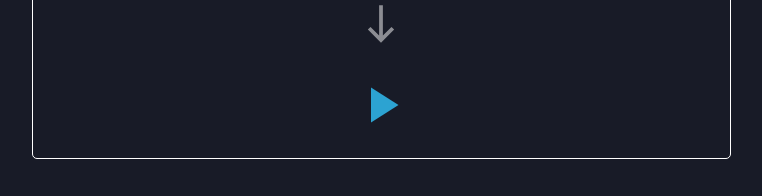
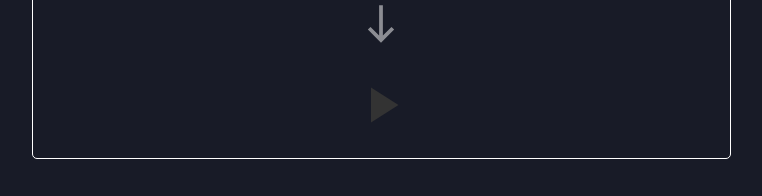
Before and after one commit to Hecktors/rueda-de-casino, a React (Create React App) app: page / in a window 1280 px wide. Shown: the part 561-757 px from the top of the page, without its empty margins (259-1021 px from the left). Built offline with nearby package versions, Linux system fonts and the light colour scheme; a web font is replaced by a local one.

Commit message:
update level color logic

```diff
--- a/src/components/Accordion.js
+++ b/src/components/Accordion.js
@@ -1,4 +1,4 @@
-import { useEffect, useState } from 'react'
+import { useState } from 'react'
 import styled from 'styled-components/macro'
 import PropTypes from 'prop-types'
 import { ReactComponent as ArrowRightIcon } from '../assets/img/arrow_right.svg'
@@ -7,7 +7,6 @@ import { ReactComponent as ArrowDownIcon } from '../assets/img/arrow_down.svg'
 LevelAccordion.propTypes = {
   levelName: PropTypes.string.isRequired,
   moves: PropTypes.array.isRequired,
-  selectedMoves: PropTypes.array.isRequired,
   userInput: PropTypes.array.isRequired,
   updateUserInput: PropTypes.func.isRequired,
 }
@@ -15,19 +14,11 @@ LevelAccordion.propTypes = {
 export default function LevelAccordion({
   levelName,
   moves,
-  selectedMoves,
   userInput,
   updateUserInput,
 }) {
   const [isOpen, setIsOpen] = useState()
-
-  const selectedMoveIds = selectedMoves.map((move) => move.id)
-  const hasSelectedMove = moves.some((move) =>
-    selectedMoveIds.includes(move.id)
-  )
-  const color = hasSelectedMove
-    ? 'var(--color-accordion-title-active)'
-    : 'var(--color-accordion-title)'
+  const hasInputMove = moves.some((move) => userInput.includes(move.id))
 
   const listItems = moves.map((move) => (
     <li key={move.id}>
@@ -47,7 +38,7 @@ export default function LevelAccordion({
   }
 
   return (
-    <LevelAccordionStyled isOpen={isOpen} color={color}>
+    <LevelAccordionStyled isOpen={isOpen} isActive={hasInputMove}>
       <h3 onClick={toogleLevelList}>
         {isOpen ? <ArrowDownIcon /> : <ArrowRightIcon />}{' '}
         <span className="level-name">{levelName}</span>
@@ -72,10 +63,12 @@ const LevelAccordionStyled = styled.div`
     padding: 7px;
     display: flex;
     justify-content: space-between;
-    /* border: 1px solid ${({ color }) => color}; */
-    color: ${({ color }) => color};
 
     & .level-name {
+      color: ${({ isActive }) =>
+        isActive
+          ? 'var(--color-accordion-title-active)'
+          : 'var(--color-accordion-title)'};
       flex-grow: 1;
       font-size: inherit;
       font-weight: normal;
@@ -85,6 +78,7 @@ const LevelAccordionStyled = styled.div`
     svg {
       transform: scale(1.5);
       fill: ${({ color }) => color};
+      fill: var(--color-accordion-title);
     }
   }
 
--- a/src/components/Button.js
+++ b/src/components/Button.js
@@ -18,7 +18,7 @@ export default function Button({
   let color = 'var(--color-button)'
   color = isPrimary ? 'var(--color-primary)' : 'var(--color-button)'
 
-  if (isDisabled && isPrimary) {
+  if (isDisabled) {
     color = 'var(--color-disabled)'
   }
 
@@ -47,6 +47,7 @@ const ButtonStyled = styled.button`
   svg {
     width: ${({ isSmall }) => (isSmall ? '40' : '60')}px;
     height: ${({ isSmall }) => (isSmall ? '40' : '60')}px;
-    fill: ${({ color }) => color};
+    fill: ${({ color, isDisabled }) =>
+      isDisabled ? 'var(--color-disabled)' : color};
   }
 `
--- a/src/pages/Settings.js
+++ b/src/pages/Settings.js
@@ -55,7 +55,6 @@ export default function Settings({
       key={id}
       levelName={name}
       moves={moves}
-      selectedMoves={selectedMoves}
       userInput={userInput}
       updateUserInput={updateUserInput}
     />
```
